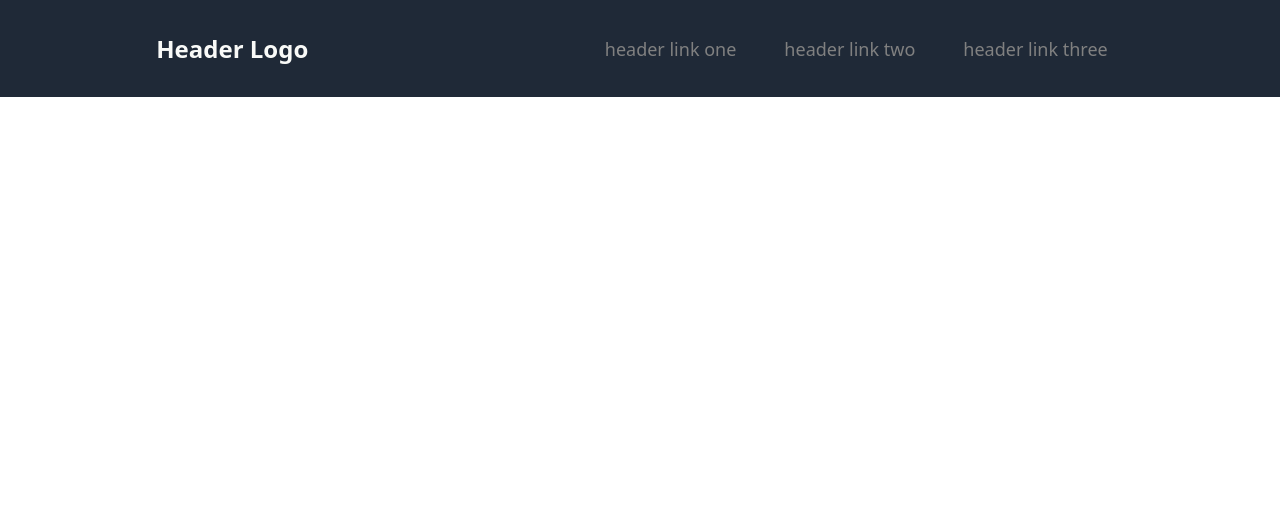
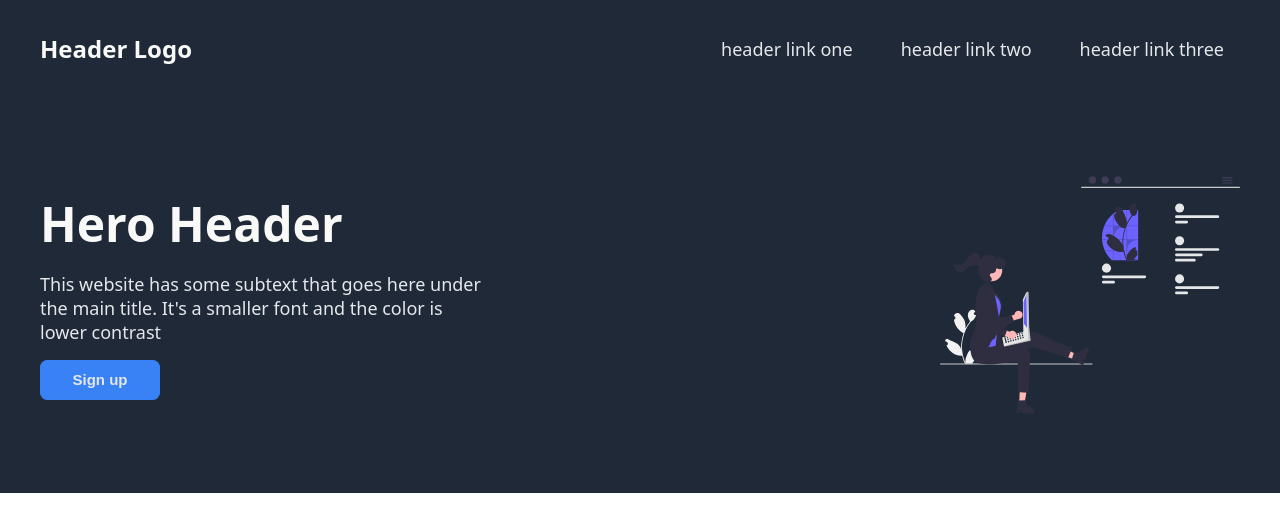
Before and after one commit to nrami006/landing-page-project, a plain HTML site: page index.html in a window 1280 px wide. Drawn offline with Linux system fonts and the light colour scheme.

Commit message:
Add Hero to HTML and style in CSS
The hero is the banner just under the header. It is styled with flex
properties in CSS. Shrinks with the page to a point.

```diff
--- a/index.html
+++ b/index.html
@@ -9,6 +9,7 @@
 </head>
 
 <body>
+    <div class="header-container">
         <div class="header">
             <div class="header-logo">Header Logo</div>
             <ul>
@@ -17,6 +18,20 @@
                 <li><a href="#">header link three</a></li>
             </ul>
         </div>
+    </div>
+    <!-- Hero -->
+     <div class="hero-container">
+        <div class="hero">
+            <div class="hero-text">
+                <h1>Hero Header</h1>
+                <p>This website has some subtext that goes here under the main title. It's a smaller font and the color is lower contrast</p>
+                <a href="#">
+                    <button>Sign up</button>
+                </a>
+            </div>
+            <img class="hero-img" src="./assets/hero-image.svg">
+        </div>
+     </div>
 </body>
 
 </html>
--- a/style.css
+++ b/style.css
@@ -1,21 +1,26 @@
 body {
-    /* make body a flexbox */
-    display: flex;
-    /* make main axis vertical */
-    flex-direction: column;
     margin: 0;
     font-family: system-ui, -apple-system, BlinkMacSystemFont, 'Segoe UI', Roboto, Oxygen, Ubuntu, Cantarell, 'Open Sans', 'Helvetica Neue', sans-serif;
-    font-size: 18px
+    font-size: 18px;
 }
 
+.header-container{
+    display: flex;
+    /* Set background color */
+    background-color: #1F2937;
+    /* center content */
+    justify-content: center;
+    /* set max-width */
+}
 .header {
+    /* Allow header to shrink */
+    flex: 0 1 1200px;
     /* make flexbox */
     display: flex;
-    background-color: #1F2937;
     /* text color */
     color: #F9FAF8;
     /* align items to left and right */
-    justify-content: space-around;
+    justify-content: space-between;
     /* Center items vertically (cross axis) */
     align-items: center;
 }
@@ -36,12 +41,97 @@ body {
 }
 
 .header a {
-    /* text color */
-    color: gray;
+    /* Header link color */
+    color: #E5E7EB;
     text-decoration: none;
 }
 
-.header,
 .header a {
     padding: 32px 16px;
 }
+
+.header {
+    padding: 32px;
+}
+
+
+/* HERO STYLING */
+
+.hero-container {
+    /* Make flexbox */
+    display: flex;
+    /* flex: 1 auto; */
+    background-color: #1F2937;
+    /* Align along main axis (horizontal) */
+    justify-content: center;
+    padding: 48px 32px;
+}
+
+.hero{
+    flex: 0 1 1200px;
+    display: flex;
+    justify-content: space-between;
+    align-items: center;
+    background-color: #1F2937;
+    /* Gap between hero image and hero text */
+    gap: 42px;
+}
+
+.hero-text {
+    display: flex;
+    /* Disallow growing, allow shrinking, and set basis to 450px */
+    flex: 0 1 450px;
+    flex-direction: column;
+    justify-content: center;
+    /* gap between header, text, and sign up button */
+    gap: 16px;
+}
+
+.hero-text h1 {
+    /* Remove default margin/padding */
+    margin: 0;
+    padding: 0;
+    font-size: 48px;
+    font-weight: bolder;
+    color: #F9FAF8;
+}
+
+.hero-text p {
+    /* Remove default margin/padding */
+    margin: 0;
+    padding: 0;
+    color: #E5E7EB;
+}
+
+.hero-img{
+    width: 300px;
+    height: 300px;
+}
+
+.hero button,
+.hero a {
+    /* flex: 0 1 auto; */
+    width: 120px;
+    height: 40px;
+    background-color: #3882F6;
+    /* Remove default border */
+    border: none;
+    /* Round the button border */
+    border-radius: 8px;
+    color: #E5E7EB;
+    font-size: 15px;
+    font-weight: bold;
+    /* align text to center */
+    text-align: center;
+    /* makes cursor a hand pointer when hovering over the button */
+    cursor: pointer;
+    /* makes the transition on hover more smooth. */
+    transition-duration: 0.4s;
+}
+.hero button:hover{
+    /* On hover, set background color to white */
+    background-color: white;
+    /* On hover, set text color to black */
+    color: black;
+
+}
```
Also changed, not shown: assets/hero-image.svg (added), fonts-and-colors.png (added). Lines whose indentation alone changed are shown as unchanged.
